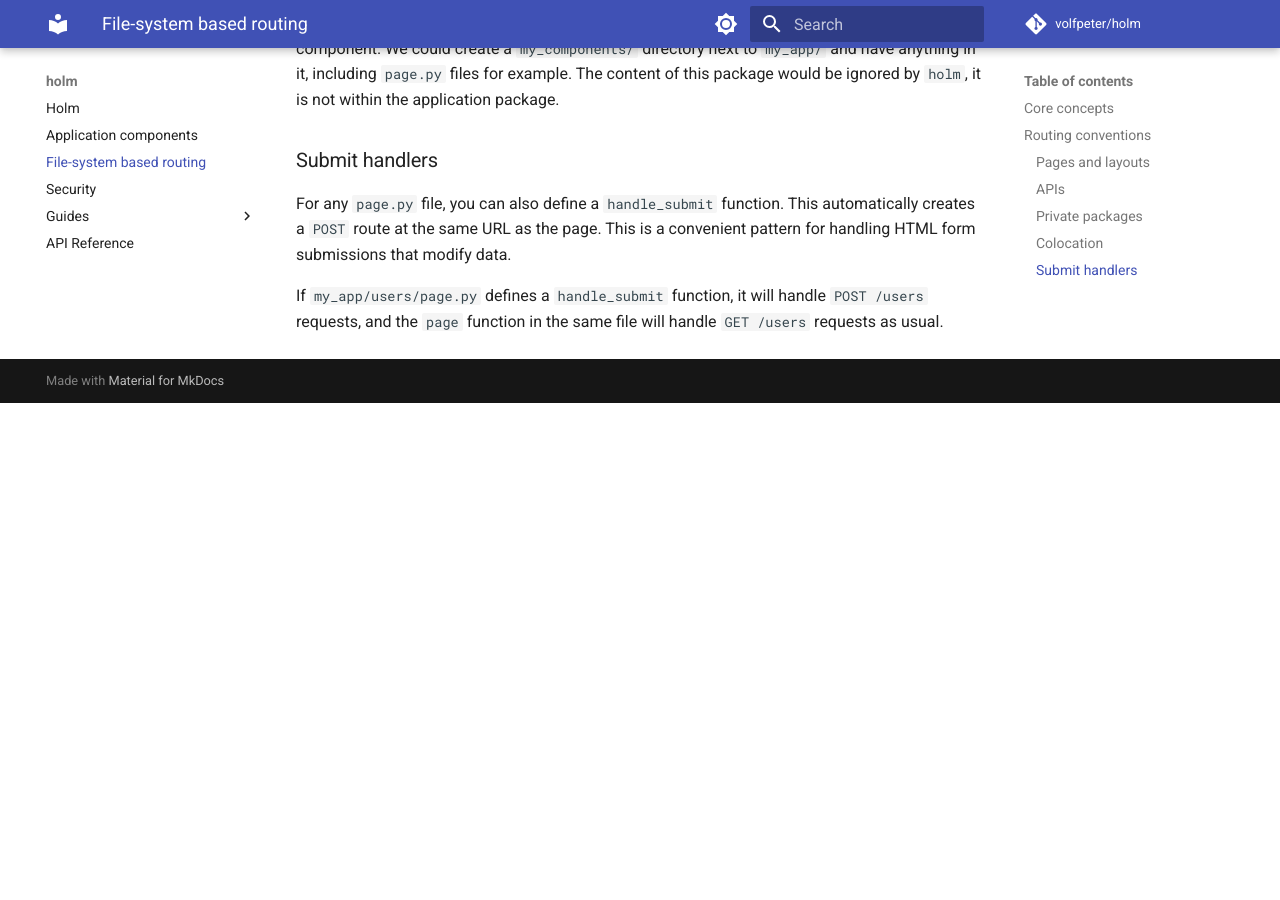
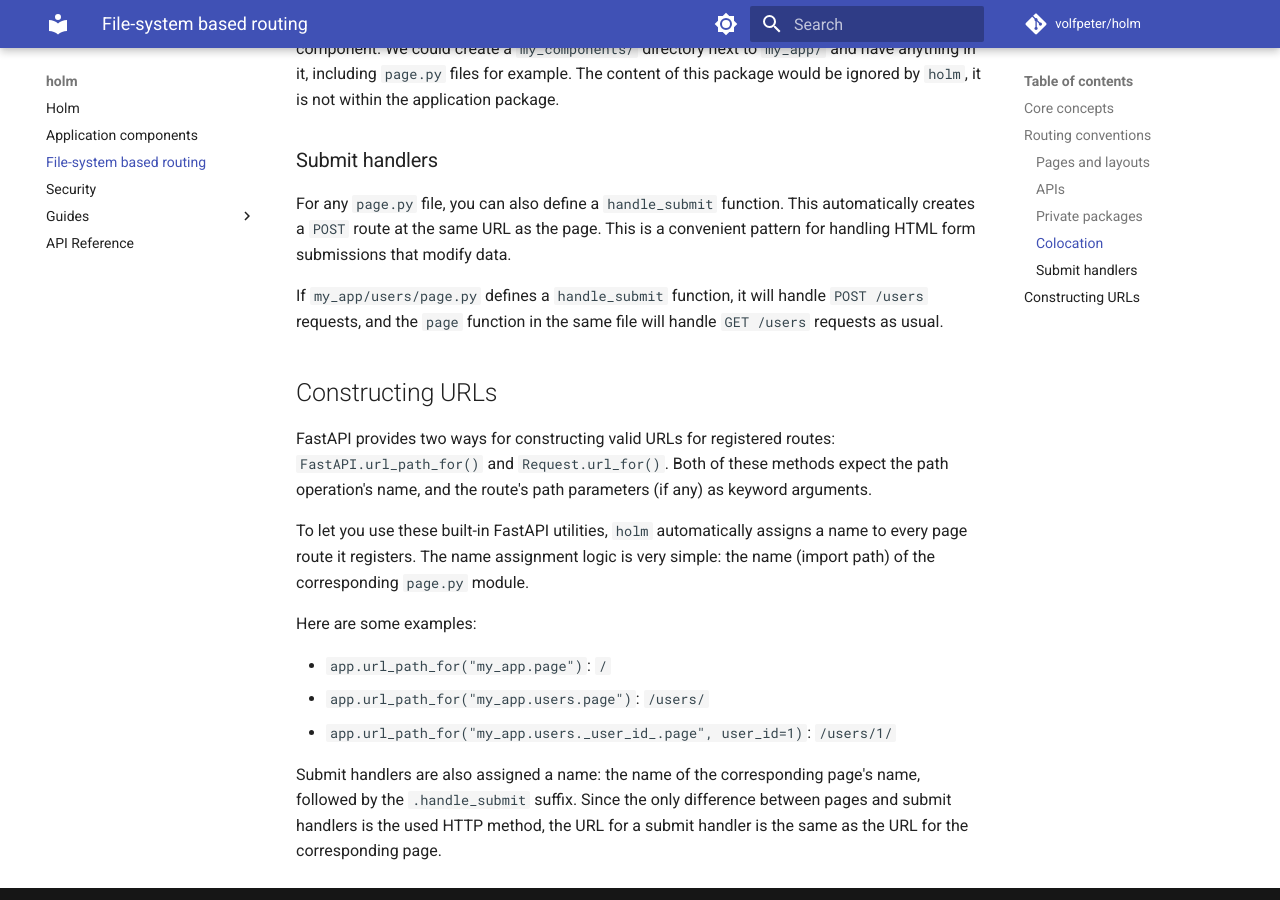
Before and after one commit to volfpeter/holm, an MkDocs documentation site: the page built from docs/file-system-based-routing.md, in a window 1280 px wide and 900 px high, scrolled down 2735 px. Built offline with MkDocs 1.6.1 and Material for MkDocs 9.7.7, drawn with Linux system fonts in a browser that asks for light colours; comment, search, counter and statistics services are not loaded; before the commit the page ends 3138 px from its top, so only the background shows below that.

Commit message:
docs: document path name assignment rules and url_for usage

```diff
--- a/docs/file-system-based-routing.md
+++ b/docs/file-system-based-routing.md
@@ -88,3 +88,17 @@
 For any `page.py` file, you can also define a `handle_submit` function. This automatically creates a `POST` route at the same URL as the page. This is a convenient pattern for handling HTML form submissions that modify data.
 
 If `my_app/users/page.py` defines a `handle_submit` function, it will handle `POST /users` requests, and the `page` function in the same file will handle `GET /users` requests as usual.
+
+## Constructing URLs
+
+FastAPI provides two ways for constructing valid URLs for registered routes: `FastAPI.url_path_for()` and `Request.url_for()`. Both of these methods expect the path operation's name, and the route's path parameters (if any) as keyword arguments.
+
+To let you use these built-in FastAPI utilities, `holm` automatically assigns a name to every page route it registers. The name assignment logic is very simple: the name (import path) of the corresponding `page.py` module.
+
+Here are some examples:
+
+- `app.url_path_for("my_app.page")`: `/`
+- `app.url_path_for("my_app.users.page")`: `/users/`
+- `app.url_path_for("my_app.users._user_id_.page", user_id=1)`: `/users/1/`
+
+Submit handlers are also assigned a name: the name of the corresponding page's name, followed by the `.handle_submit` suffix. Since the only difference between pages and submit handlers is the used HTTP method, the URL for a submit handler is the same as the URL for the corresponding page.
```
